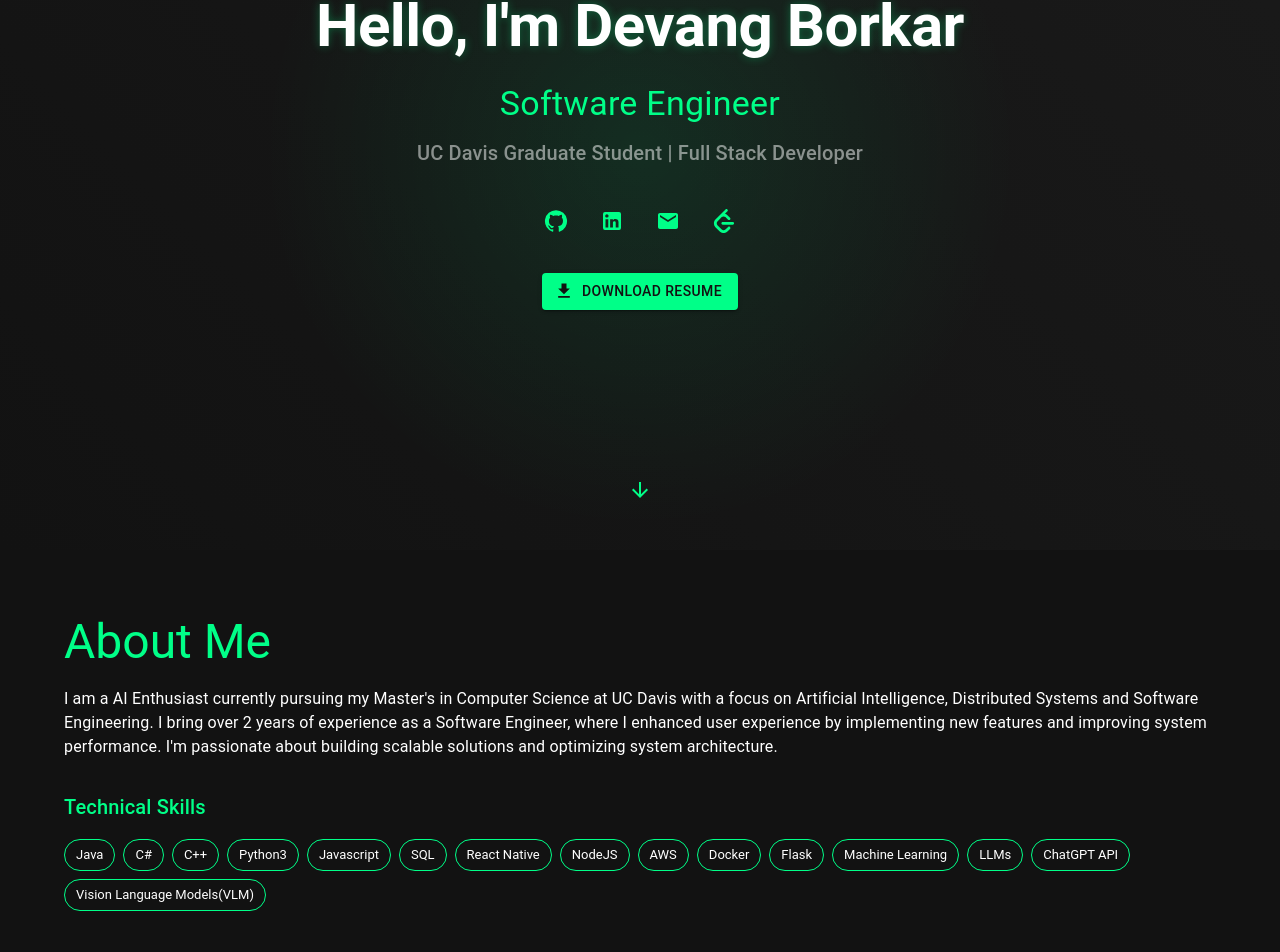
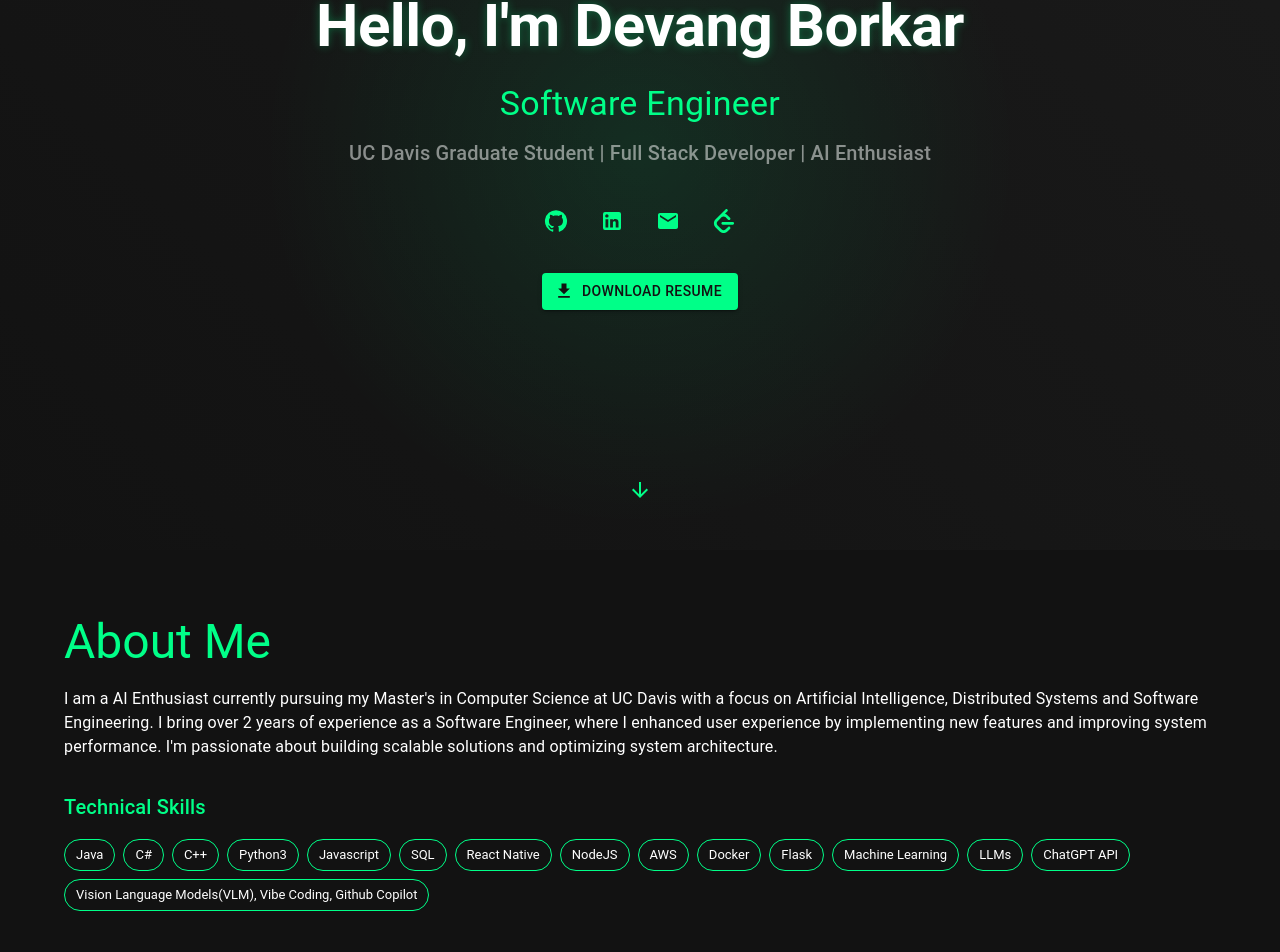
Before and after one commit to devangb3/dev-portfolio, a React (Create React App) app: page / in a window 1280 px wide. Shown: the part 250-1202 px from the top of the page. Built offline with nearby package versions, Linux system fonts and the light colour scheme.

Commit message:
Update resume

```diff
--- a/src/App.js
+++ b/src/App.js
@@ -91,7 +91,7 @@ const skills = [
   "Java", "C#", "C++", "Python3", "Javascript",
   "SQL", "React Native", "NodeJS", "AWS",
   "Docker", "Flask", "Machine Learning", "LLMs",
-  "ChatGPT API", "Vision Language Models(VLM)"
+  "ChatGPT API", "Vision Language Models(VLM), Vibe Coding, Github Copilot"
 ];
 function App() {
   const [isVisible, setIsVisible] = useState(false);
@@ -216,7 +216,7 @@ function App() {
               Software Engineer
             </Typography>
             <Typography variant="h6" sx={{ mb: 4, color: '#ffffff80' }}>
-              UC Davis Graduate Student | Full Stack Developer
+              UC Davis Graduate Student | Full Stack Developer | AI Enthusiast
             </Typography>
             <Box sx={{ display: 'flex', gap: 2, justifyContent: 'center', mb: 4 }}>
               <IconButton
```
Also changed, not shown: 1 other file (tests, documents, lock files or other folders).
